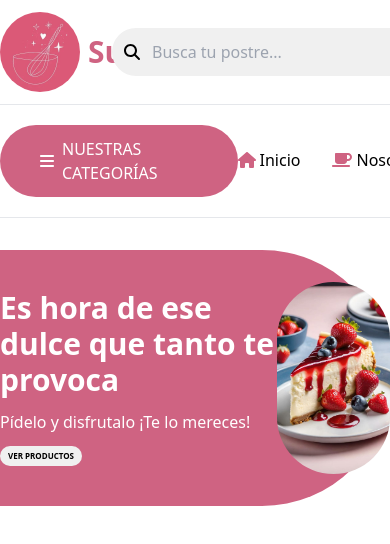
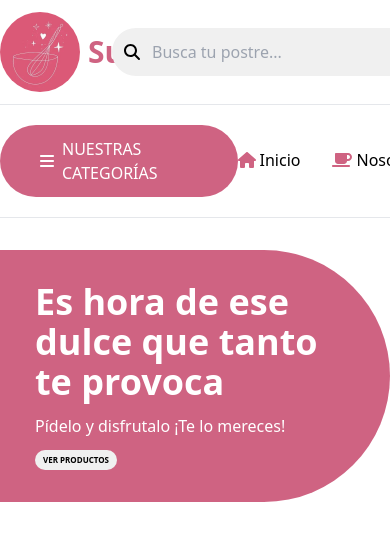
Before and after one commit to SebastianBerrios/sugary, a React app: page / in a window 390 px wide. Shown: the top 544 px of the page. Built offline with nearby package versions, Linux system fonts and the light colour scheme; the HTML template or start-up script is replaced by a standard one.

Commit message:
add hero responsive component

```diff
--- a/src/components/Hero/index.tsx
+++ b/src/components/Hero/index.tsx
@@ -2,10 +2,10 @@ import cheesecake from "../../assets/images/cheesecake.jpeg";
 
 export default function Hero() {
   return (
-    <section className="my-8">
-      <div className="py-8 flex justify-evenly items-center bg-soft-pink rounded-e-full">
-        <div className="flex flex-col gap-3 max-w-80">
-          <h1 className="text-white text-3xl font-bold">
+    <section className="w-full my-8 flex">
+      <div className="w-full py-8 flex justify-center items-center gap-20 bg-soft-pink rounded-e-full">
+        <div className="max-w-80 flex flex-col gap-3">
+          <h1 className="text-white text-4xl font-bold">
             Es hora de ese dulce que tanto te provoca
           </h1>
           <p className="text-white text-base">
@@ -19,11 +19,14 @@ export default function Hero() {
           </a>
         </div>
         <img
-          className="size-48 rounded-full object-cover"
+          className="hidden md:block size-48 rounded-full object-cover"
           src={cheesecake}
           alt="cheesecake"
         />
       </div>
+      <div className="hidden w-40 lg:flex justify-end items-center bg-red-500 rounded-l-full">
+        <div className="h-40 w-20 bg-white rounded-l-full"></div>
+      </div>
     </section>
   );
 }
```
